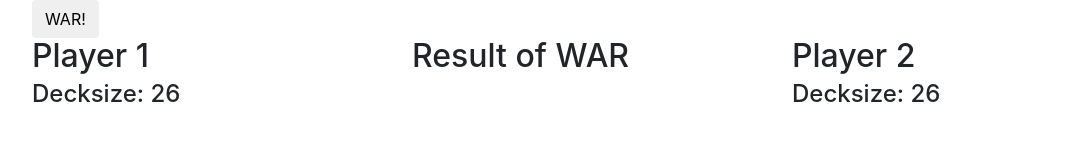
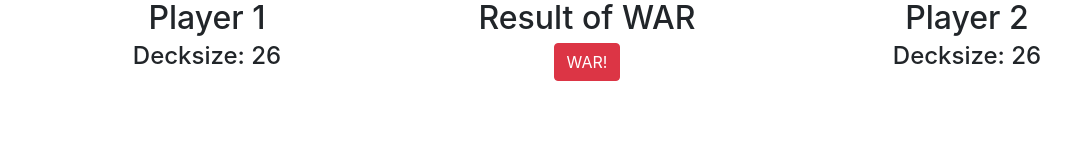
Before and after one commit to langlk/card-deck, a plain HTML site: page war.html in a window 1280 px wide. Shown: the whole page, without its empty margins (53-1124 px from the left). Drawn offline with Linux system fonts and the light colour scheme.

Commit message:
Add formatting to button and headers.

```diff
--- a/css/styles.css
+++ b/css/styles.css
@@ -1,3 +1,15 @@
 .drawn-hand {
   display: none;
 }
+
+.col-md-4 {
+  text-align: center;
+}
+
+.col-md-4 ul {
+  list-style: none;
+}
+
+.col-md-4 h4 {
+  margin-bottom: 12px;
+}
--- a/war.html
+++ b/war.html
@@ -9,7 +9,6 @@
   </head>
   <body>
     <div class="container">
-      <button id="war" type="button" class="btn">WAR!</button>
       <div class="row">
         <div class="col-md-4">
           <h2>Player 1</h2>
@@ -20,6 +19,7 @@
         </div>
         <div class="col-md-4">
           <h2>Result of WAR</h2>
+          <button id="war" type="button" class="btn btn-danger">WAR!</button>
           <ul class="result">
 
           </ul>
```
